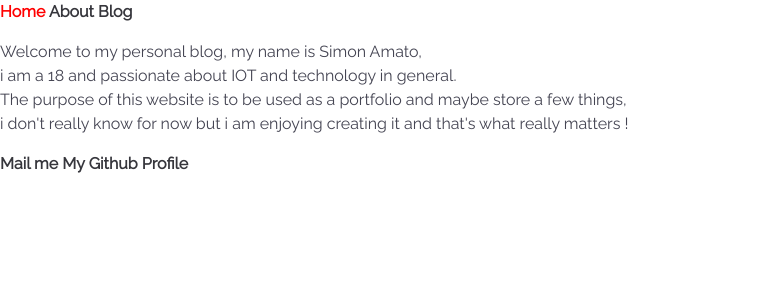
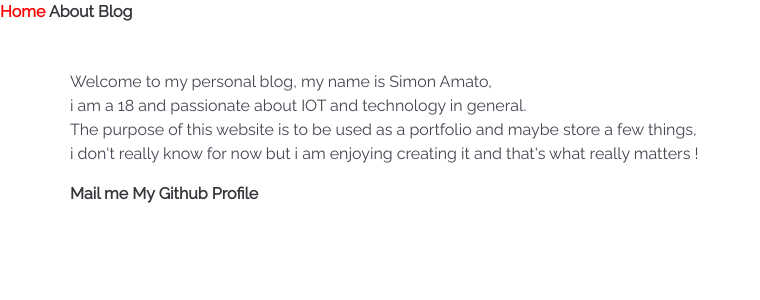
Before and after one commit to Shinora/Shinora.github.io, a Jekyll site: the page built from index.html, in a window 1280 px wide. Shown: the top 300 px of the page, without its empty margins (0-760 px from the left). Built offline with Jekyll 4.4.1, drawn with Linux system fonts in a browser that asks for light colours.

Commit message:
updates to main style

```diff
--- a/_sass/main.scss
+++ b/_sass/main.scss
@@ -30,6 +30,8 @@ html strong {
 
 
 .content{
-  margin-left: auto;
-  margin-top: auto;
+  margin-left: 50px;
+  margin-top: 10px;
+  padding-left: 20px;
+  padding-top: 20px;
 }
```
